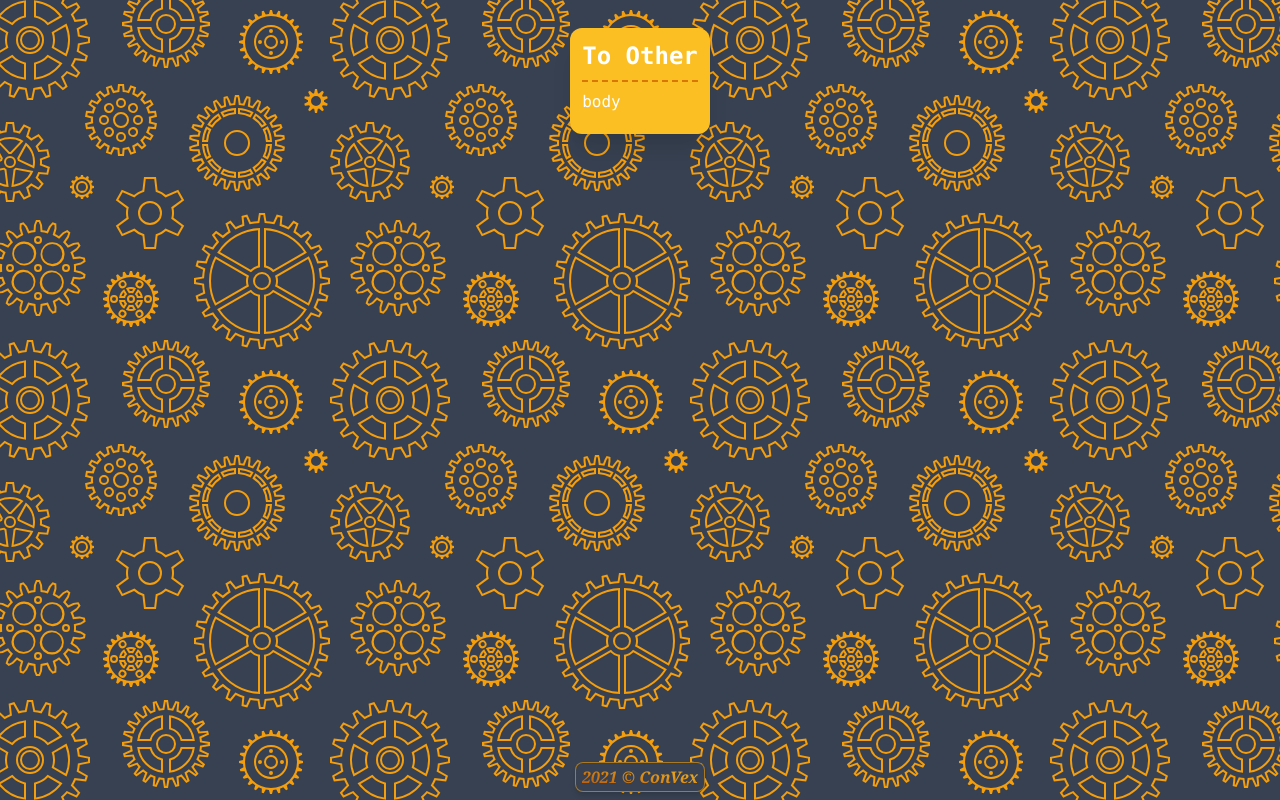
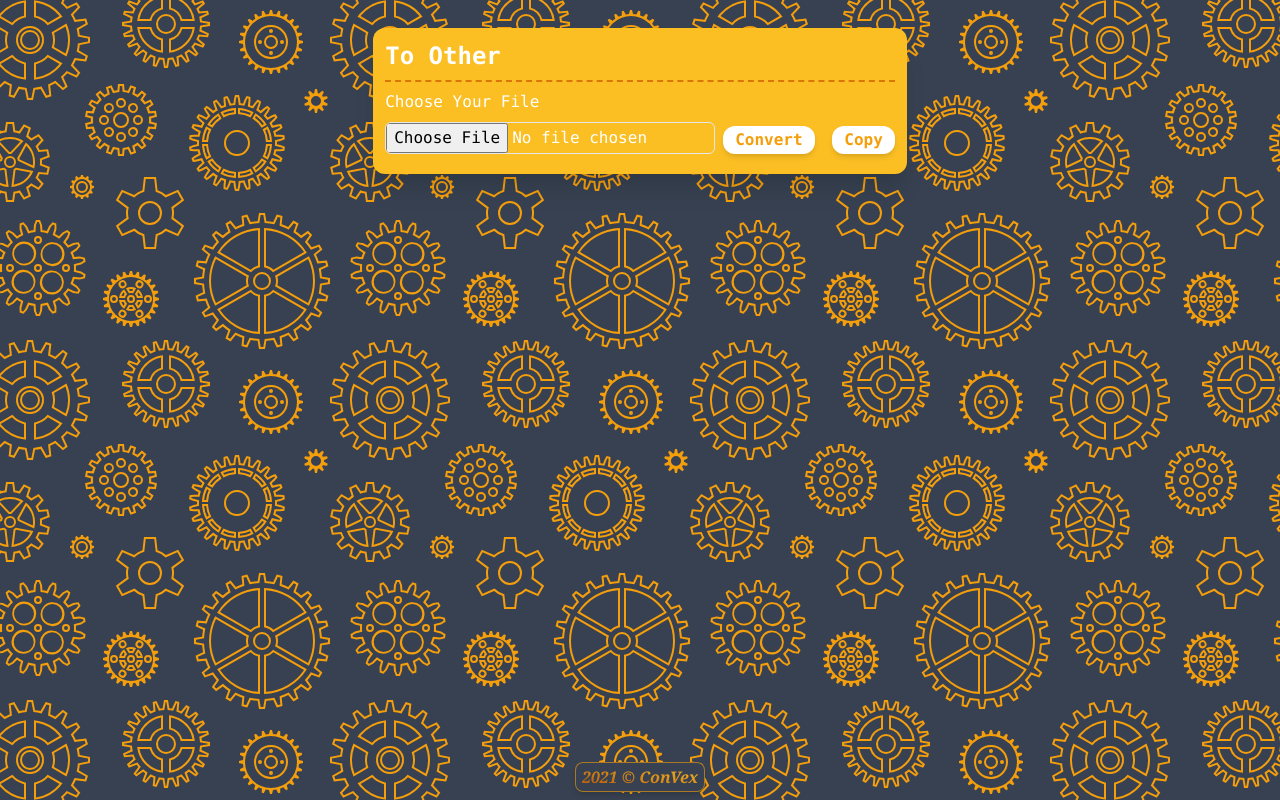
Before and after one commit to NitelPhyoe/ConVex, a Svelte app: page / in a window 1280 px wide. Built offline with nearby package versions, Linux system fonts and the light colour scheme.

Commit message:
Almost Complete File Convertor😋

```diff
--- a/package.json
+++ b/package.json
@@ -20,6 +20,7 @@
     "vite": "^2.3.4"
   },
   "dependencies": {
-    "async-lz-string": "^1.0.3"
+    "async-lz-string": "^1.0.3",
+    "buffer": "^6.0.3"
   }
 }
--- /dev/null
+++ b/src/components/Button.svelte
@@ -0,0 +1,24 @@
+<script lang="ts">
+	export let click: Function;
+	export let before: string;
+	export let after = "";
+	export let disable = false;
+
+	let current = before;
+
+	const handler = (e: MouseEvent) => {
+		e.preventDefault();
+		if (after) {
+			current = after;
+		}
+		click();
+	};
+</script>
+
+<button
+	on:click={handler}
+	class="bg-white hover:bg-yellow-100 focus:outline-none focus:ring-2 focus:ring-yellow-200 text-yellow-500 font-semibold px-3 h-7  rounded-xl shadow-md"
+	disabled={disable}
+>
+	{current}
+</button>
--- a/src/components/File.Container.svelte
+++ b/src/components/File.Container.svelte
@@ -1,8 +1,35 @@
 <script lang="ts">
-	const title = "To Other";
-	let result: string;
-	let resultList: string[];
-	let file: FileList;
+	import Button from "./Button.svelte";
+	import Skeleton from "./Skeleton.svelte";
+	import { compressor, splitString } from "../utils/convertor";
+
+	export const title = "To Other";
+	export const fileLabel = "Choose Your File";
+
+	let files: FileList;
+	let selectedFile: File;
+	let promise: Promise<string>;
+	let showResult = false;
+	let denyCvt = true;
+	let denyCpy = true;
+
+	// Check file exist
+	$: if (files) {
+		selectedFile = files[0];
+		denyCvt = false;
+	}
+
+	// Check result exist
+	$: if (showResult) {
+		denyCpy = false;
+	}
+
+	const convertHandler = () => {
+		promise = compressor(selectedFile);
+		showResult = true;
+	};
+
+	const copyHandler = () => {};
 </script>
 
 <!-- Container -->
@@ -12,11 +39,59 @@
 	<!-- Title -->
 	<div class="text-2xl font-bold">{title}</div>
 	<!-- Body -->
-	<div class=" pt-2 pb-2">body</div>
+	<div
+		class=" pt-2 pb-2 flex flex-col md:flex-row md:items-end md:space-x-2 space-y-2"
+	>
+		<div class="flex flex-col">
+			<label for="cfile" class="pb-2">
+				{fileLabel}
+			</label>
+			<input
+				bind:files
+				id="cfile"
+				type="file"
+				class="focus:outline-none focus:ring-2 focus:ring-yellow-200 border border-gray-200 rounded-md max-w-sm "
+			/>
+		</div>
+		<div class="space-x-2">
+			<Button before="Convert" click={convertHandler} disable={denyCvt} />
+			<Button
+				before="Copy"
+				after="Copied"
+				click={copyHandler}
+				disable={denyCpy}
+			/>
+		</div>
+	</div>
 	<!-- Result -->
-	{#if result}
+
+	{#if showResult}
 		<div
 			class=" pt-2 pb-2 overflow-y-scroll  max-w-xs max-h-36 md:max-w-lg lg:max-w-xl space-y-2"
-		/>
+		>
+			{#await promise}
+				<Skeleton />
+				<Skeleton />
+			{:then result}
+				{#each splitString(result, 1200) as chunk, i}
+					<!-- Sub Container -->
+					<div
+						class=" flex justify-between items-center bg-yellow-300 rounded-lg"
+					>
+						<div
+							class="bg-gray-100 text-yellow-500 text-base text-center shadow-md  px-2.5 py-0.5 m-1 rounded-xl cursor-default"
+						>
+							{++i}
+						</div>
+						<div class="truncate">{chunk}</div>
+						<div class="mx-1 ">
+							<Button before="Copy" after="Copied" click={() => {}} />
+						</div>
+					</div>
+				{/each}
+			{:catch e}
+				Error: {e}
+			{/await}
+		</div>
 	{/if}
 </div>
--- /dev/null
+++ b/src/components/Skeleton.svelte
@@ -0,0 +1,8 @@
+<!-- Skeleton -->
+<div class="animate-pulse font-sans flex flex-col rounded-lg">
+	<div class="flex items-center m-1">
+		<div class="h-7 w-7 bg-gray-50 rounded-full" />
+		<div class="bg-gray-50 h-6 flex-auto mx-1.5 rounded-md " />
+		<div class="h-6 w-12 bg-gray-50 rounded-md" />
+	</div>
+</div>
--- a/src/utils/convertor.ts
+++ b/src/utils/convertor.ts
@@ -1,3 +1,5 @@
+import { Buffer } from "buffer";
+
 type Meta = {
 	name: string;
 	type: string;
@@ -25,6 +27,8 @@ export const compressor = async (file: File) =>
 
 			resolve(cpx);
 		} catch (error) {
+			console.log(error);
+
 			reject("File Invalid");
 		}
 	});
@@ -51,3 +55,8 @@ export const decompressor = async (encStr: string) =>
 			reject("Encoded String Invalid");
 		}
 	});
+
+export const splitString = (string: String, size: number): string[] => {
+	var re = new RegExp(".{1," + size + "}", "g");
+	return string.match(re) || [];
+};
```
Also changed, not shown: 1 other file (tests, documents, lock files or other folders).
